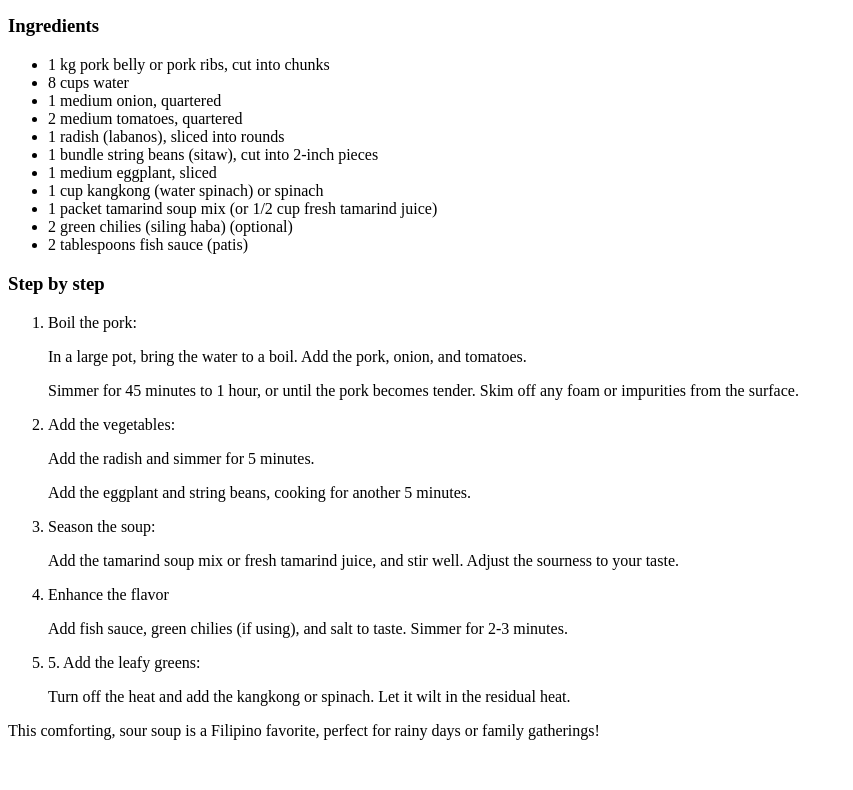
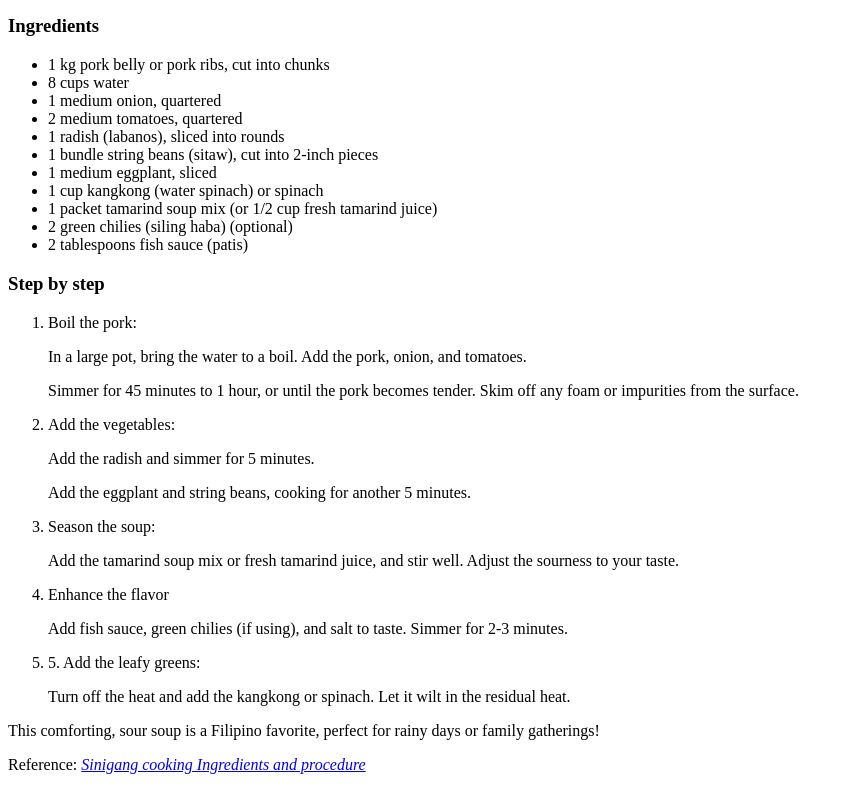
Before and after one commit to johnbolivete/odin-recipes, a plain HTML site: page recipes/sinigang.html in a window 1280 px wide. Shown: the part 506-1296 px from the top of the page, without its empty margins (0-853 px from the left). Before the commit the page ends 1262 px from the top, so only its background shows below. Drawn offline with Linux system fonts and the light colour scheme.

Commit message:
Add reference
To add credit on orignal content, Link is added.

```diff
--- a/recipes/sinigang.html
+++ b/recipes/sinigang.html
@@ -39,7 +39,9 @@
             <li>5. Add the leafy greens:</li>
             <p>Turn off the heat and add the kangkong or spinach. Let it wilt in the residual heat.</p>
         </ol>
-            <p>This comforting, sour soup is a Filipino favorite, perfect for rainy days or family gatherings!</p>
+        <p>This comforting, sour soup is a Filipino favorite, perfect for rainy days or family gatherings!</p>
+        <p>Reference: <a href="https://www.facebook.com/groups/586024592030235/posts/1610955396203811/" target="_blank" rel="noopener noreferrer">
+            <em>Sinigang cooking Ingredients and procedure</em></a></p>
 
     </body>
 </html>
```
